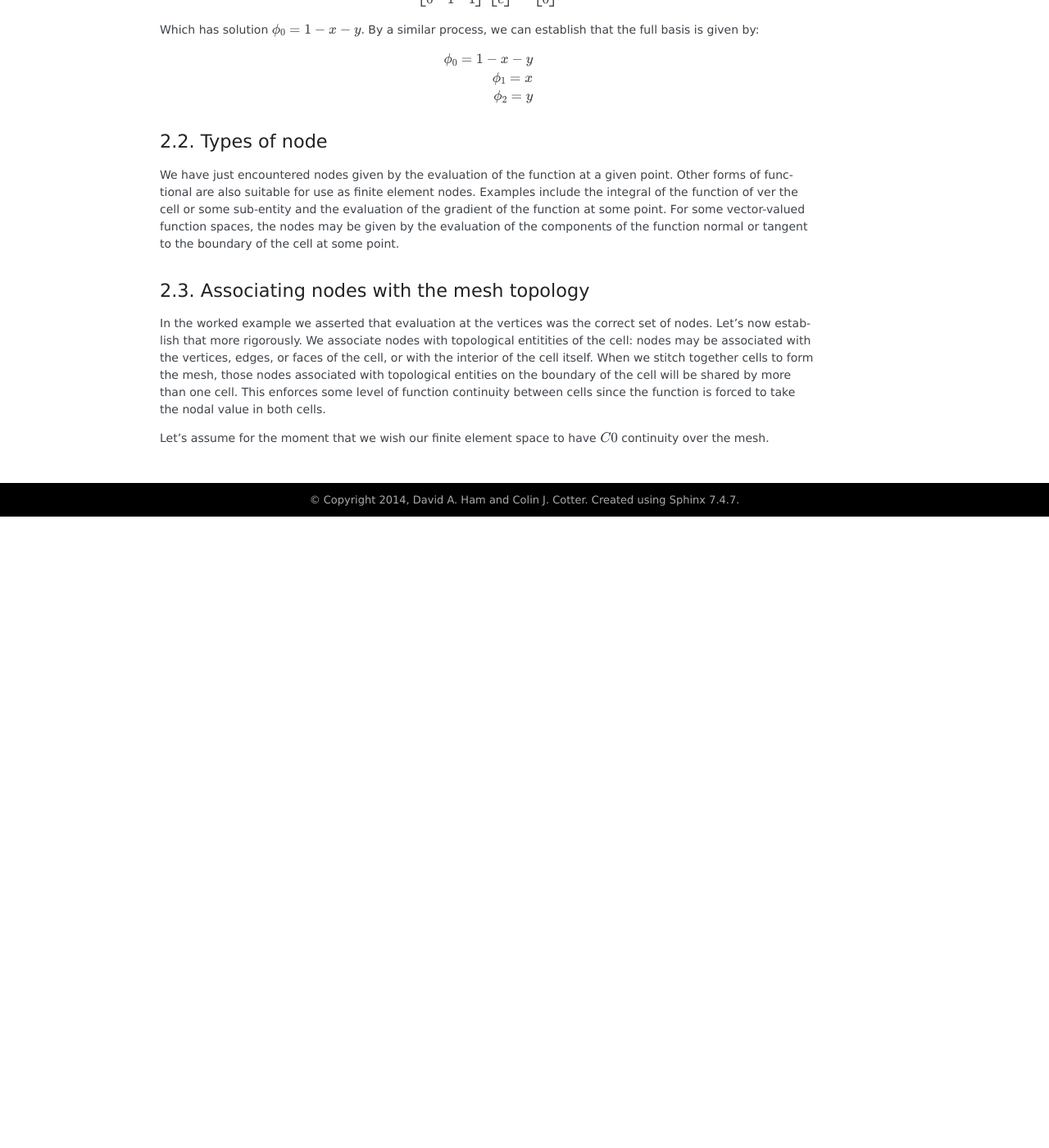
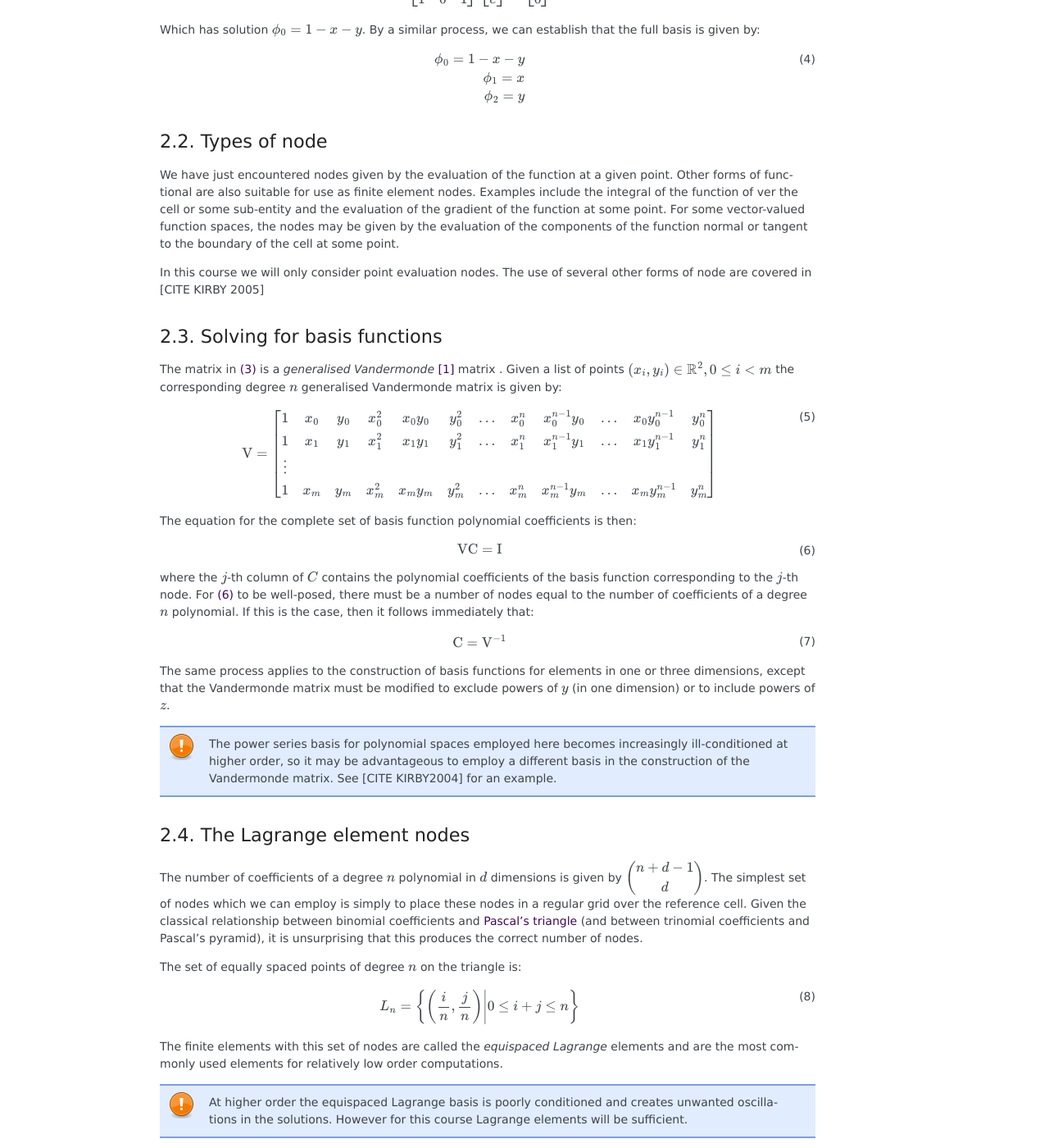
Before and after one commit to finite-element/finite-element-course, a Sphinx documentation site: the page built from doc/source/finite_elements.rst, in a window 1280 px wide and 1400 px high, scrolled down 1133 px. Shown: the whole window at 82% size. Built offline with Sphinx 7.4.7, drawn with Linux system fonts in a browser that asks for light colours; before the commit the page ends 1763 px from its top, so only the background shows below that; some of the changed text lies outside the part shown.

Commit message:
a whole chunk of the finite elements

```diff
--- a/doc/source/finite_elements.rst
+++ b/doc/source/finite_elements.rst
@@ -9,10 +9,10 @@ formalised by Ciarlet CITE:
 
 .. definition::
 
-   A *finite element* is a triple `(K, P, N)` in
-   which `K` is a cell, `P` is a space of functions
-   `K\rightarrow\mathbb{R}^n` and `N`, the set of *nodes*,
-   is a basis for `P^*`, the dual space to `P`.
+   A *finite element* is a triple `(K, P, N)` in which `K` is a cell,
+   `P` is a space of functions `K\rightarrow\mathbb{R}^n` and `N`, the
+   set of *nodes*, is a basis for `P^*`, the `dual space
+   <http://mathworld.wolfram.com/DualVectorSpace.html>`_ to `P`.
 
 Note that this definition includes a basis for `P^*`, but not a
 basis for `P`. It turns out to be most convenient to specify the set
@@ -91,12 +94,14 @@ Which has solution `\phi_0 = 1 - x - y`. By a similar process,
 we can establish that the full basis is given by:
 
 .. math::
+   :label:
 
    \phi_0 = 1 - x - y
 
    \phi_1 = x
 
    \phi_2 = y
+
 
 Types of node
 -------------
@@ -108,6 +113,127 @@ of ver the cell or some sub-entity and the evaluation of the gradient
 of the function at some point. For some vector-valued function spaces,
 the nodes may be given by the evaluation of the components of the
 function normal or tangent to the boundary of the cell at some point.
+
+In this course we will only consider point evaluation nodes. The use of several other forms of node are covered in [CITE KIRBY 2005]
+
+
+.. _sec-vandermonde:
+Solving for basis functions
+---------------------------
+
+The matrix in :eq:`phimat` is a *generalised Vandermonde* [#vandermonde]_
+matrix . Given a list of points `(x_i,y_i) \in \mathbb{R}^2, 0\leq i< m`
+the corresponding degree `n` generalised Vandermonde matrix is given by:
+
+.. math::
+    :label: Vandermonde
+
+    \mathrm{V} =
+    \begin{bmatrix}
+    1 & x_0 & y_0 & x_0^2 & x_0y_0 & y_0^2 & \ldots & x_0^n & x_0^{n-1}y_0 & \ldots & x_0y_0^{n-1} & y_0^n \\
+    1 & x_1 & y_1 & x_1^2 & x_1y_1 & y_1^2 & \ldots & x_1^n & x_1^{n-1}y_1 & \ldots & x_1y_1^{n-1} & y_1^n \\
+    \vdots \\
+    1 & x_m & y_m & x_m^2 & x_my_m & y_m^2 & \ldots & x_m^n & x_m^{n-1}y_m & \ldots & x_my_m^{n-1} & y_m^n \\
+    \end{bmatrix}
+
+The equation for the complete set of basis function polynomial coefficients
+is then:
+
+.. math::
+   :label: vdm-equation
+
+   \mathrm{V}\mathrm{C} = \mathrm{I}
+
+where the `j`-th column of `C` contains the polynomial coefficients of
+the basis function corresponding to the `j`-th node. For
+:eq:`vdm-equation` to be well-posed, there must be a number of nodes
+equal to the number of coefficients of a degree `n` polynomial. If
+this is the case, then it follows immediately that:
+
+.. math::
+   :label:
+
+   \mathrm{C} = \mathrm{V}^{-1}
+
+The same process applies to the construction of basis functions for
+elements in one or three dimensions, except that the Vandermonde
+matrix must be modified to exclude powers of `y` (in one dimension) or
+to include powers of `z`.
+
+.. note::
+
+   The power series basis for polynomial spaces employed here becomes
+   increasingly ill-conditioned at higher order, so it may be
+   advantageous to employ a different basis in the construction of the
+   Vandermonde matrix. See [CITE KIRBY2004] for an example.
+
+The Lagrange element nodes
+--------------------------
+
+The number of coefficients of a degree `n` polynomial in `d`
+dimensions is given by `\begin{pmatrix}n+d-1\\ d\end{pmatrix}`. The
+simplest set of nodes which we can employ is simply to place these
+nodes in a regular grid over the reference cell. Given the classical
+relationship between binomial coefficients and `Pascal's triangle
+<http://mathworld.wolfram.com/PascalsTriangle.html>`_ (and between
+trinomial coefficients and Pascal's pyramid), it is unsurprising that
+this produces the correct number of nodes.
+
+The set of equally spaced points of degree `n` on the triangle is:
+
+.. math::
+   :label: lattice
+
+   L_n = \left\{\left(\frac{i}{n}, \frac{j}{n}\right)\middle| 0 \leq i+j \leq n\right\}
+
+The finite elements with this set of nodes are called the *equispaced
+Lagrange* elements and are the most commonly used elements for
+relatively low order computations.
+
+.. note::
+
+   At higher order the equispaced Lagrange basis is poorly conditioned
+   and creates unwanted oscillations in the solutions. However for
+   this course Lagrange elements will be sufficient.
+
+
+Implementing finite elements in python
+--------------------------------------
+
+.. _ex-lagrange-points:
+
+.. exercise::
+
+   Use :eq:`lattice` to implement
+   :func:`~fe_utils.finite_elements.lagrange_points`. Make sure your
+   algorithm also works for one-dimensional elements.
+
+.. _ex-vandermonde:
+
+.. exercise::
+
+   Use :eq:`Vandermonde` to implement
+   :func:`~fe_utils.finite_elements.vandermonde_matrix`. Think
+   carefully about how to loop over each row to construct the correct
+   powers of `x` and `y`. For the purposes of this exercise you should
+   ignore the ``grad`` argument.
+
+.. hint::
+
+   You can use numpy array operations to construct whole columns of
+   the matrix at once.
+
+.. _ex-lagrange:
+
+.. exercise::
+
+   Implement the rest of the
+   :class:`~fe_utils.finite_elements.FiniteElement` :meth:`__init__`
+   method. You should construct a Vandermonde matrix for the nodes and
+   invert it to create the basis function coeffs. Store these as
+   ``self.basis_coeffs``.
+
+
 
 Associating nodes with the mesh topology
 ----------------------------------------
@@ -124,3 +250,9 @@ forced to take the nodal value in both cells.
 
 Let's assume for the moment that we wish our finite element space to
 have `C0` continuity over the mesh.
+
+.. rubric:: Footnotes
+
+.. [#vandermonde] A `Vandermonde
+                  matrix <http://mathworld.wolfram.com/VandermondeMatrix.html>`_
+                  is the one-dimensional case of the generalised Vandermonde matrix.
```
Also changed, not shown: other parts of doc/source/finite_elements.rst (+9 -6 lines), 2 other files.
